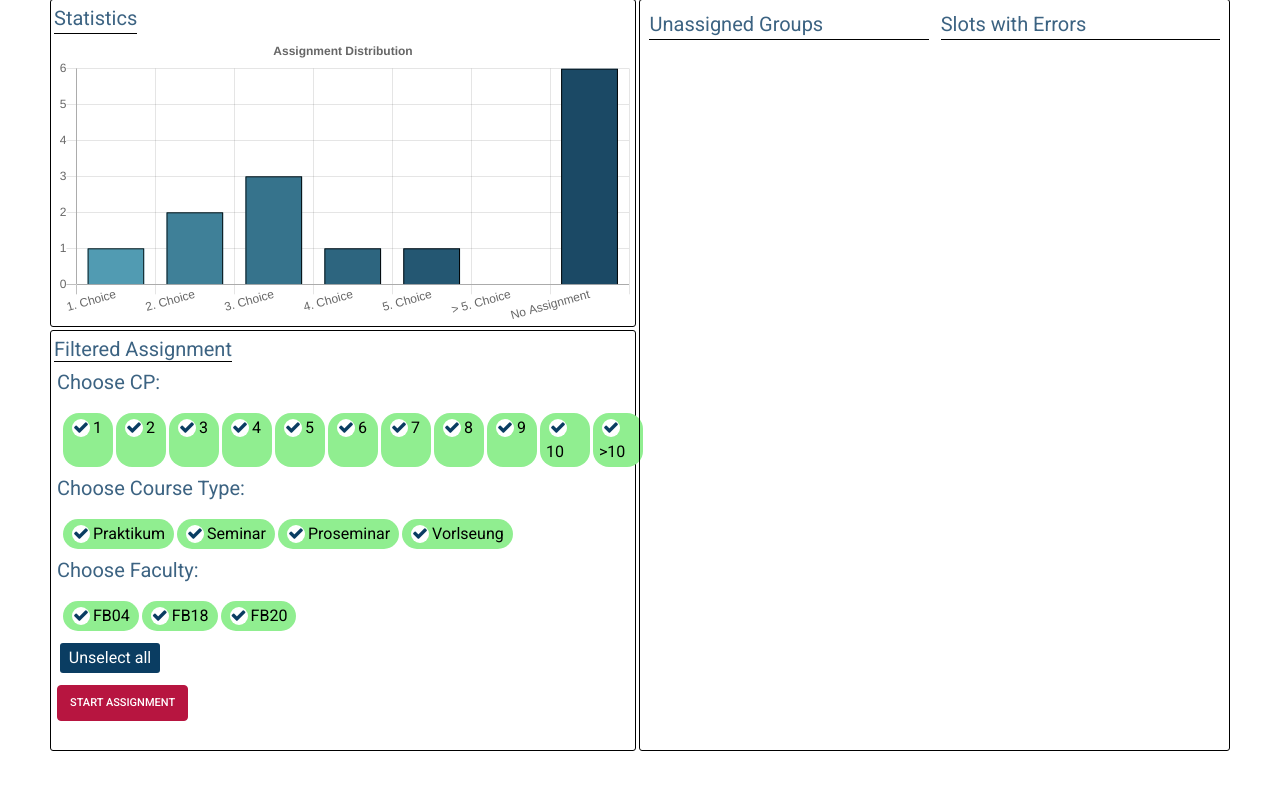
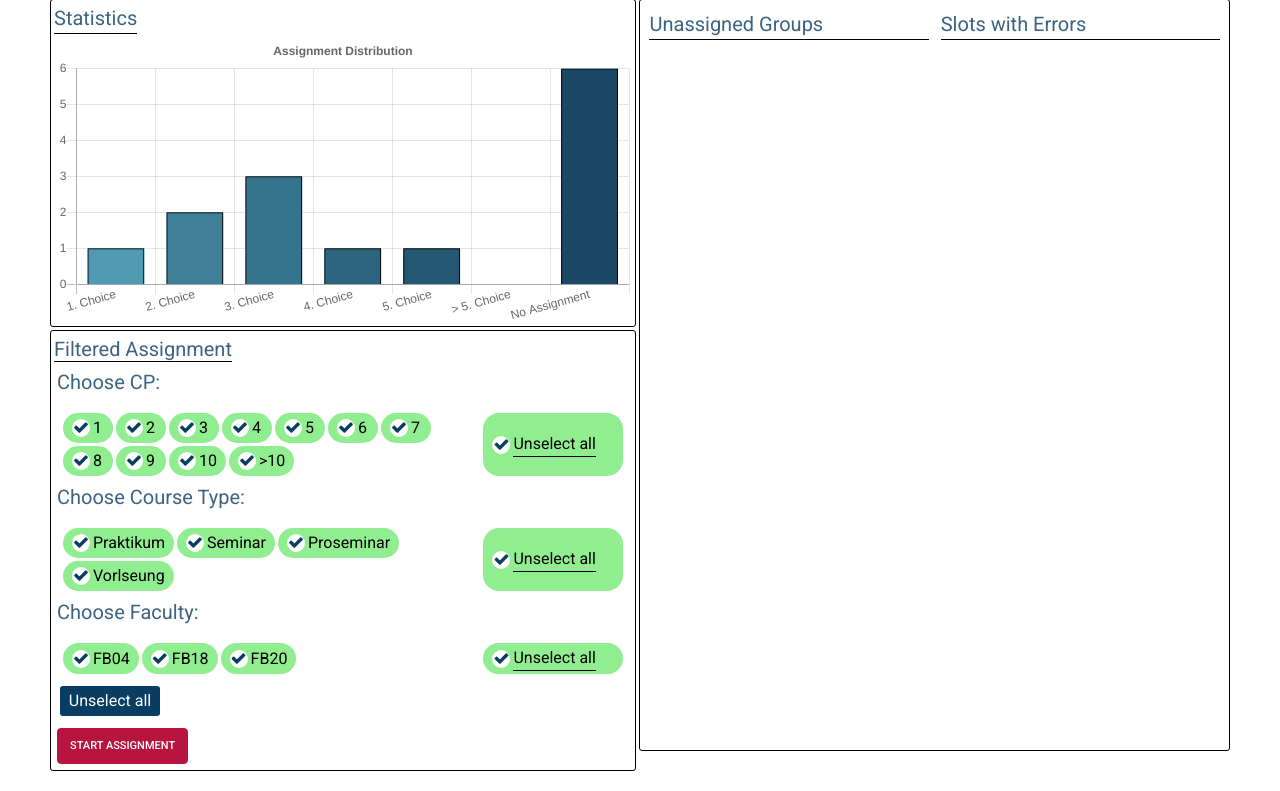
Before and after one commit to DataManagementLab/ppsv, a Django app: page /home/ in a window 1280 px wide. Shown: the part 181-972 px from the top of the page. Run offline with Django 3.2, Linux system fonts and the light colour scheme; a user stored in the database is signed in; data comes from the database, SQL or seed files in the repository; data that the repository does not hold is empty; some libraries are stand-ins or nearby versions.

Commit message:
- Merged styles for both filters into one global style - Added a select / unselect all filters chip to each category to activate / deactivate only that category

```diff
--- a/ppsv/backend/static/backend/css/style.css
+++ b/ppsv/backend/static/backend/css/style.css
@@ -103,6 +103,86 @@ html, body {
 
 /* End of Base Page */
 
+/* Cross-site styling */
+
+.filter-content .chips {
+    margin: 6px;
+    display: flex;
+    flex-direction: row;
+    justify-content: space-between;
+}
+
+.filter-content .chips .single {
+    display: flex;
+    flex-direction: row;
+    justify-content: flex-start;
+    flex-wrap: wrap;
+    gap: 3px;
+}
+
+.filter-content .chips .chip {
+    display: flex;
+    align-items: center;
+    border-radius: 16px;
+    padding: 3px 9px 3px 6px;
+    background-color: var(--lightcoral);
+    color: white;
+    width: fit-content;
+    font-size: 16px;
+    user-select: none;
+    min-width: 50px;
+    cursor: pointer;
+}
+
+.filter-content .chips .chip.multi {
+    max-width: 140px;
+    width: 100%;
+}
+
+.filter-content .chips .chip.multi span {
+    border-bottom: none;
+}
+
+.filter-content .chips .chip.multi .sel {
+    display: inline-block;
+}
+
+.filter-content .chips .chip.multi .unsel {
+    display: none;
+}
+
+.filter-content .chips .chip.multi.selected .sel {
+    display: none;
+}
+
+.filter-content .chips .chip.multi.selected .unsel {
+    display: inline-block;
+}
+
+.filter-content .chips .chip.selected {
+    background-color: var(--lightgreen);
+    color: black;
+}
+
+.filter-content .chips .chip .fa {
+    background-color: white;
+    color: var(--blue);
+    margin: 0 3px;
+    border-radius: 100%;
+    width: 18px;
+    height: 18px;
+    text-align: center;
+}
+
+.filter-content .chips .chip .fa:before {
+    content: "\f00d";
+}
+
+.filter-content .chips .chip.selected .fa:before {
+    content: "\f00c";
+}
+
+/* End cross-site styling */
 
 /* --- Home Page --- */
 
@@ -183,49 +263,6 @@ html, body {
 
 #pre-filtering .filter-content {
     padding: 3px;
-}
-
-#pre-filtering .chips {
-    margin: 6px;
-    display: flex;
-    flex-direction: row;
-    justify-content: flex-start;
-    gap: 3px;
-}
-
-#pre-filtering .chips .chip {
-    border-radius: 16px;
-    padding: 3px 9px 3px 6px;
-    background-color: var(--lightcoral);
-    color: white;
-    width: fit-content;
-    font-size: 16px;
-    user-select: none;
-    min-width: 50px;
-    cursor: pointer;
-}
-
-#pre-filtering .chips .chip.selected {
-    background-color: var(--lightgreen);
-    color: black;
-}
-
-#pre-filtering .chips .chip .fa {
-    background-color: white;
-    color: var(--blue);
-    margin: 0 3px;
-    border-radius: 100%;
-    width: 18px;
-    height: 18px;
-    text-align: center;
-}
-
-#pre-filtering .chips .chip .fa:before {
-    content: "\f00d";
-}
-
-#pre-filtering .chips .chip.selected .fa:before {
-    content: "\f00c";
 }
 
 #selectbtn {
--- a/ppsv/backend/templates/backend/home.html
+++ b/ppsv/backend/templates/backend/home.html
@@ -90,11 +90,19 @@
                                 </label>
                             </div>
                             <div class="chips">
+                                <div class="single">
                                     {% for i in range %}
                                         <div class="chip selected" data-filter="cp" data-value="{{ i }}">
                                             <i class="fa"></i>{{ i }}</div>
                                     {% endfor %}
-                                <div class="chip selected" data-filter="cp" data-value="-1"><i class="fa"></i>>10</div>
+                                    <div class="chip selected" data-filter="cp" data-value="-1"><i class="fa"></i>
+                                        >10
+                                    </div>
+                                </div>
+                                <div class="chip multi selected" data-filter="cp"><i class="fa"></i>
+                                    <span class="sel">Select all</span>
+                                    <span class="unsel">Unselect all</span>
+                                </div>
                             </div>
                         </div>
 
@@ -109,10 +117,17 @@
                                 {% endfor %}
                             </div>
                             <div class="chips">
+                                <div class="single">
                                     {% for courseType in course_types %}
-                                    <div class="chip selected" data-filter="courseType" data-value="{{ courseType }}">
+                                        <div class="chip selected" data-filter="courseType"
+                                             data-value="{{ courseType }}">
                                             <i class="fa"></i>{{ courseType }}</div>
                                     {% endfor %}
+                                </div>
+                                <div class="chip multi selected" data-filter="courseType"><i class="fa"></i>
+                                    <span class="sel">Select all</span>
+                                    <span class="unsel">Unselect all</span>
+                                </div>
                             </div>
                         </div>
 
@@ -128,10 +143,16 @@
                                 {% endfor %}
                             </div>
                             <div class="chips">
+                                <div class="single">
                                     {% for faculty in faculties %}
                                         <div class="chip selected" data-filter="faculty" data-value="{{ faculty }}"><i
                                                 class="fa"></i>{{ faculty }}</div>
                                     {% endfor %}
+                                </div>
+                                <div class="chip multi selected" data-filter="faculty"><i class="fa"></i>
+                                    <span class="sel">Select all</span>
+                                    <span class="unsel">Unselect all</span>
+                                </div>
                             </div>
                         </div>
                         <div id="selectbtn" class="reverse">
@@ -272,12 +293,26 @@
 
         // --- INIT DROPDOWN FILTERS --- //
         // Handle click on a filter chip
-        $('#pre-filtering .chips .chip').click(function () {
+        $('#pre-filtering .chips .single .chip').click(function () {
             if ($(this).hasClass('selected'))
                 $(this).removeClass('selected');
             else
                 $(this).addClass('selected');
             manageFilterInput($(this));
+        });
+
+        // Handle click on select/unselect all by chip category
+        $('#pre-filtering .chips .chip.multi').click(function () {
+            let filterType = $(this).data('filter');
+            $(this).toggleClass('selected');
+            let chips = $('#pre-filtering .chips .single .chip[data-filter="' + filterType + '"]');
+            if ($(this).hasClass('selected'))
+                chips.addClass('selected');
+            else
+                chips.removeClass('selected');
+            chips.each(function () {
+                manageFilterInput($(this));
+            });
         });
 
         // Handle click on select/unselect all
@@ -298,9 +333,9 @@
             let filterType = chip.data('filter');
             let filterValue = chip.data('value');
             if (chip.hasClass('selected')) {
-                chip.parent().siblings('.filter-checkboxes').find('input.' + filterType + '[value="' + filterValue + '"]').prop('checked', true);
+                chip.closest('.chips').siblings('.filter-checkboxes').find('input.' + filterType + '[value="' + filterValue + '"]').prop('checked', true);
             } else {
-                chip.parent().siblings('.filter-checkboxes').find('input.' + filterType + '[value="' + filterValue + '"]').prop('checked', false);
+                chip.closest('.chips').siblings('.filter-checkboxes').find('input.' + filterType + '[value="' + filterValue + '"]').prop('checked', false);
             }
         }
     </script>
```
Also changed, not shown: other parts of ppsv/backend/static/backend/css/style.css (+0 -47 lines), ppsv/backend/templates/backend/assignment.html (+37 -2 lines). Lines whose indentation alone changed are shown as unchanged.
